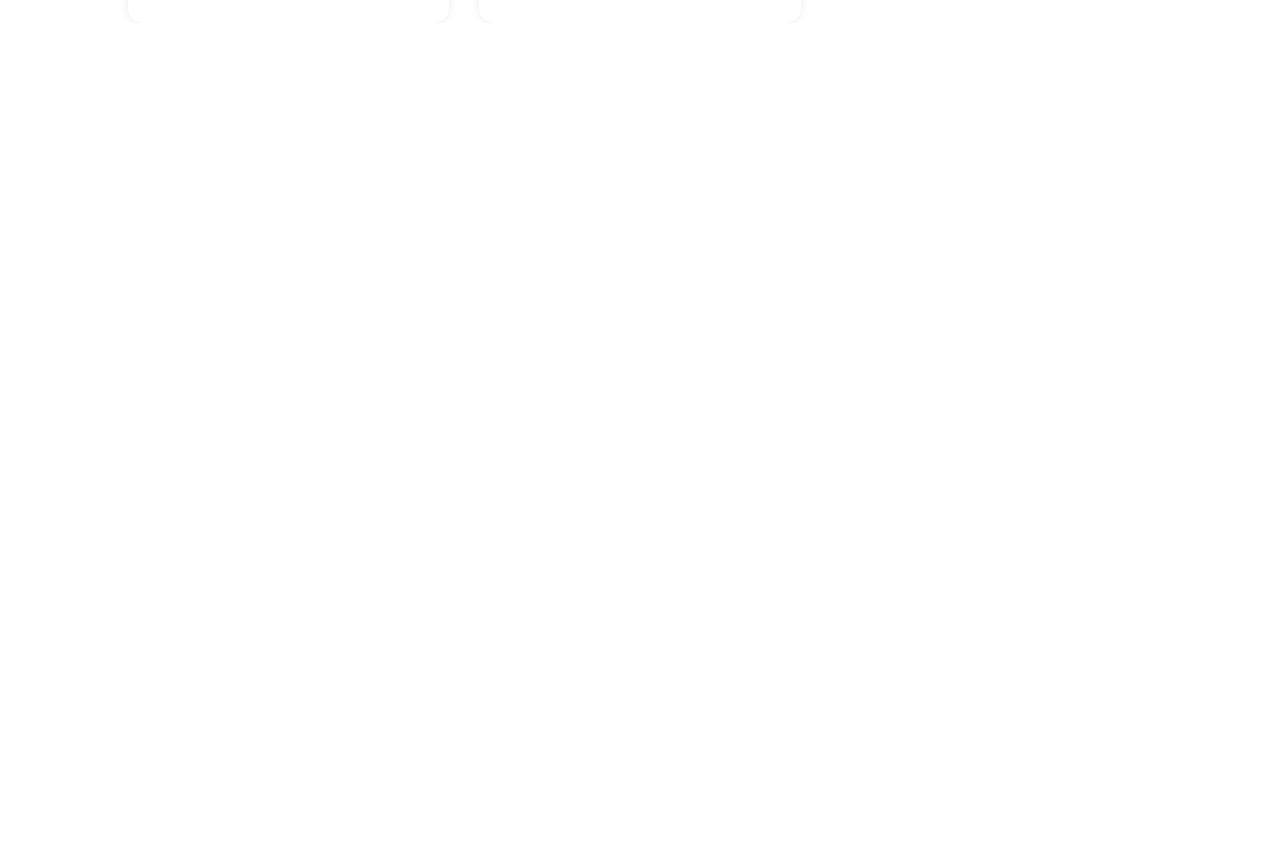
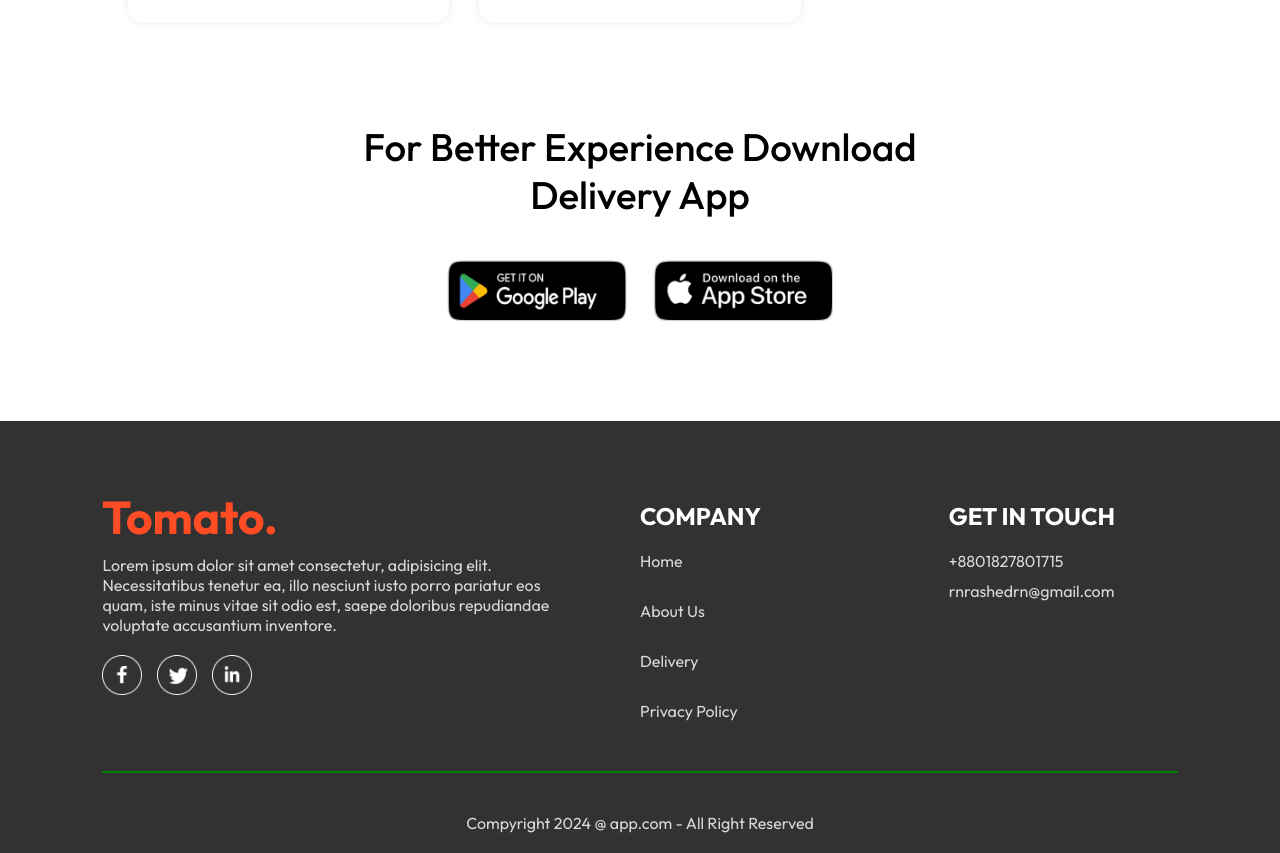
Before and after one commit to RaRashed/ReactFoodOrderingApp, a React (Vite) app: page / in a window 1280 px wide. Shown: the part 6000-6853 px from the top of the page. Before the commit the page ends 6023 px from the top, so only its background shows below. Built offline with nearby package versions, Linux system fonts and the light colour scheme.

Commit message:
footer and nabvar responsive

```diff
--- a/src/App.jsx
+++ b/src/App.jsx
@@ -5,9 +5,11 @@
 import Cart from './pages/Cart/Cart';
 import PlaceOrder from './pages/PlaceOrder/PlaceOrder';
 import Header from './components/Header/Header';
+import Footer from './components/Footer/Footer';
 
 const App = () => {
   return (
+    <>
       <div className='app'>
         <Nabvar />
         <Header />
@@ -18,6 +20,8 @@
         </Routes>
 
       </div>
+      <Footer />
+    </>
   );
 };
 
--- /dev/null
+++ b/src/components/AppDownload/AppDownload.css
@@ -0,0 +1,21 @@
+.app-download{
+    margin: auto auto;
+    margin-top: 100px;
+    font-size: max(3vw,20px);
+    text-align: center;
+    font-weight: 500;
+}
+.app-download-platforms{
+    display: flex;
+    justify-content: center;
+    gap: max(2vw,10px);
+    margin-top: 40px;
+}
+.app-download-platforms img{
+    width: max(30vw,120px);
+    max-width: 180px;
+    transition: 0.5s;
+}
+.app-download-platforms img:hover {
+   transform: scale(1.05);
+}
--- /dev/null
+++ b/src/components/AppDownload/AppDownload.jsx
@@ -0,0 +1,18 @@
+import React from 'react';
+import './AppDownload.css'
+import { assets } from '../../assets/assets';
+
+const AppDownload = () => {
+    return (
+        <div className='app-download' id='app-download'>
+            <p>For Better Experience Download <br /> Delivery App</p>
+            <div className="app-download-platforms">
+                <img src={assets.play_store} alt="" />
+                <img src={assets.app_store} alt="" />
+            </div>
+
+        </div>
+    );
+};
+
+export default AppDownload;
--- a/src/components/FoodDisplay/FoodDisplay.jsx
+++ b/src/components/FoodDisplay/FoodDisplay.jsx
@@ -12,7 +12,9 @@
                 <h2>Top Dishes near you</h2>
                 <div className="food-display-list">
                     {food_list.map((item, index) => {
-                        return <FoodItem key={index} id={item._id} name={item.name} description={item.description} price={item.price} image={item.image} />
+                        if (category === "All" || category === item.category) {
+                            return <FoodItem key={index} id={item._id} name={item.name} description={item.description} price={item.price} image={item.image} />
+                        }
 
                     })}
                 </div>
--- /dev/null
+++ b/src/components/Footer/Footer.css
@@ -0,0 +1,44 @@
+.footer{
+    color: #d9d9d9;
+    background-color: #323232;
+    display: flex;
+    flex-direction: column;
+    align-items: center;
+    gap: 20px;
+    padding: 20px 8vw;
+    padding-top: 80px;
+    margin-top: 100px;
+}
+.footer-content{
+   width: 100%;
+   display: grid;
+   grid-template-columns: 2fr 1fr 1fr;
+   gap: 80px;
+}
+.footer-content-left, .footer-content-center, .footer-content-right{
+    display: flex;
+    flex-direction: column;
+    align-items: start;
+    gap: 20px;
+}
+.footer-content-left li, .footer-content-center li, .footer-content-right li
+{
+    list-style: none;
+    margin-bottom: 10px;
+    cursor: pointer;
+}
+.footer-content-center h2, .footer-content-right h2
+{
+   color: white;
+}
+.footer-social-icons img{
+    width: 40px;
+    margin-right: 15px;
+}
+.footer hr{
+    width: 100%;
+    height: 2px;
+    margin: 20px 0;
+    background-color: green;
+    border: none;
+}
--- /dev/null
+++ b/src/components/Footer/Footer.jsx
@@ -0,0 +1,41 @@
+import React from 'react';
+import './Footer.css'
+import { assets } from '../../assets/assets';
+
+const Footer = () => {
+    return (
+        <div className='footer' id='footer'>
+            <div className="footer-content">
+                <div className="footer-content-left">
+                    <img src={assets.logo} alt="" />
+                    <p>Lorem ipsum dolor sit amet consectetur, adipisicing elit. Necessitatibus tenetur ea, illo nesciunt iusto porro pariatur eos quam, iste minus vitae sit odio est, saepe doloribus repudiandae voluptate accusantium inventore.</p>
+                    <div className="footer-social-icons">
+                        <img src={assets.facebook_icon} alt="" />
+                        <img src={assets.twitter_icon} alt="" />
+                        <img src={assets.linkedin_icon} alt="" />
+                    </div>
+                </div>
+                <div className="footer-content-center">
+                    <h2>COMPANY</h2>
+                    <li>Home</li>
+                    <li>About Us</li>
+                    <li>Delivery</li>
+                    <li>Privacy Policy</li>
+                </div>
+                <div className="footer-content-right">
+                    <h2>GET IN TOUCH</h2>
+                    <ul>
+                        <li>+8801827801715</li>
+                        <li>rnrashedrn@gmail.com</li>
+                    </ul>
+                </div>
+            </div>
+            <hr />
+            <p className="footer-copyright">
+                Compyright 2024 @ app.com - All Right Reserved
+            </p>
+        </div>
+    );
+};
+
+export default Footer;
--- a/src/components/Navbar/Navbar.css
+++ b/src/components/Navbar/Navbar.css
@@ -52,3 +52,51 @@
     top: -8px;
     right: -8px;
 }
+@media (max-width:1050px) {
+    .navbar .logo{
+        width: 140px;
+    }
+    .navbar-menu{
+        gap: 20px;
+        font-size: 17px;
+    }
+    .navbar-right{
+        gap: 30px;
+    }
+    .navbar-right img{
+        width: 22px;
+    }
+    .navbar-right button {
+            padding: 8px 25px;
+        }
+}
+
+@media (max-width:900px) {
+    .navbar .logo {
+        width: 120px;
+    }
+
+    .navbar-menu {
+        gap: 15px;
+        font-size: 16px;
+    }
+
+    .navbar-right {
+        gap: 20px;
+    }
+
+    .navbar-right img {
+        width: 20px;
+    }
+
+    .navbar-right button {
+        padding: 7px 20px;
+        font-size: 15px;
+    }
+}
+@media (max-width:750px) {
+    .navbar-menu {
+      display: none;
+    }
+
+}
--- a/src/pages/Home/Home.jsx
+++ b/src/pages/Home/Home.jsx
@@ -3,6 +3,7 @@
 import Header from '../../components/Header/Header';
 import ExploreMenu from '../../components/ExploreMenu/ExploreMenu';
 import FoodDisplay from '../../components/FoodDisplay/FoodDisplay';
+import AppDownload from '../../components/AppDownload/AppDownload';
 
 
 const Home = () => {
@@ -11,6 +12,7 @@
         <div>
             <ExploreMenu category={category} setCategory={setCategory} />
             <FoodDisplay category={category} />
+            <AppDownload />
         </div>
     );
 };
```
Lines whose indentation alone changed are shown as unchanged.
